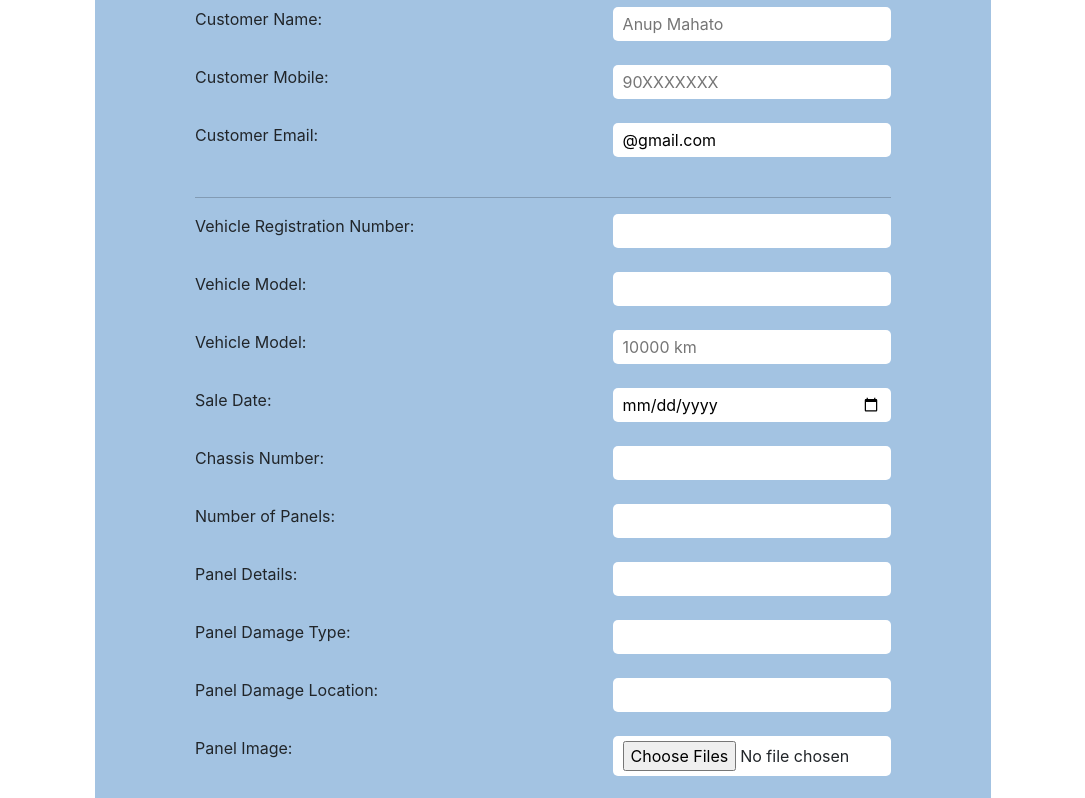
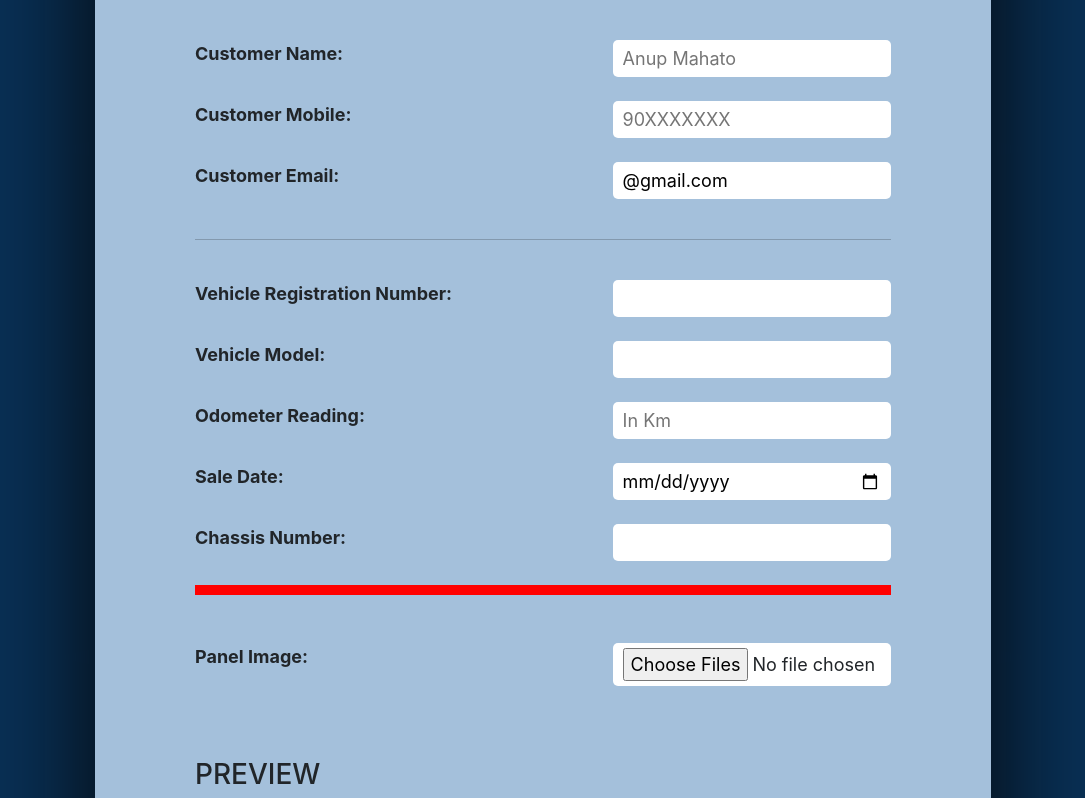
Before and after one commit to hiranmay1000/customer-car-report, a React (Create React App) app: page / in a window 1280 px wide. Shown: the part 360-1158 px from the top of the page, without its empty margins (97-1182 px from the left). Built offline with nearby package versions, Linux system fonts and the light colour scheme.

Commit message:
added adjust aspect ratio feature before downloading...

```diff
--- a/package.json
+++ b/package.json
@@ -13,6 +13,7 @@
     "react-dom": "^18.2.0",
     "react-scripts": "5.0.1",
     "sass": "^1.59.3",
+    "vercel": "^28.17.0",
     "web-vitals": "^2.1.4"
   },
   "scripts": {
--- a/public/index.html
+++ b/public/index.html
@@ -9,12 +9,6 @@
       name="description"
       content="Web site created using create-react-app"
     />
-    <link rel="apple-touch-icon" href="%PUBLIC_URL%/logo192.png" />
-    <!--
-      manifest.json provides metadata used when your web app is installed on a
-      user's mobile device or desktop. See https://developers.google.com/web/fundamentals/web-app-manifest/
-    -->
-    <link rel="manifest" href="%PUBLIC_URL%/manifest.json" />
     <link href="https://cdn.jsdelivr.net/npm/bootstrap@5.3.0-alpha1/dist/css/bootstrap.min.css" rel="stylesheet" integrity="sha384-GLhlTQ8iRABdZLl6O3oVMWSktQOp6b7In1Zl3/Jr59b6EGGoI1aFkw7cmDA6j6gD" crossorigin="anonymous">
 
     <!--
--- a/src/components/CustReportGen.jsx
+++ b/src/components/CustReportGen.jsx
@@ -3,10 +3,10 @@ import { Button } from "react-bootstrap";
 import jsPDF from "jspdf";
 import "jspdf-autotable";
 import msLogo from "../imgs/ms-logo.jpg";
+// import msHeroLogo from "../imgs/ms-applogo.png";
+// import PanelInput from "./PanelInput";
 
 export default function CustReportGen() {
-    // const currDate = new Date();
-
     const today = new Date();
     const yyyy = today.getFullYear();
     let mm = today.getMonth() + 1; // Months start at 0!
@@ -14,8 +14,7 @@ export default function CustReportGen() {
 
     if (dd < 10) dd = "0" + dd;
     if (mm < 10) mm = "0" + mm;
-
-    const currDate = dd + "/" + mm + "/" + yyyy;
+    const currDate = dd + "-" + mm + "-" + yyyy;
 
     const [dealerName, setDealerName] = useState("Bhandari Auto");
     const [dealerLocation, setDealerLocation] = useState("Kolkata");
@@ -32,10 +31,14 @@ export default function CustReportGen() {
     const [panelDetails, setPanelDetails] = useState("");
     const [panelDamageType, setPanelDamageType] = useState("");
     const [panelDamageLocation, setPanelDamageLocation] = useState("");
-    // const [panelImage, setPanelImage] = useState("");
+    const [panelImage, setPanelImage] = useState([]);
 
     const handleInputChange = (e, setter) => {
         setter(e.target.value);
+    };
+
+    const marutiLogo = () => {
+        doc.addImage(msLogo, 30, 15, 85, 18);
     };
 
     const doc = new jsPDF("portrait", "px", "a4", "false");
@@ -53,44 +56,76 @@ export default function CustReportGen() {
                 3: { columnWidth: "auto" },
             },
         };
-
-        doc.addImage(msLogo, 20, 20, 200, 40);
-        const dealerData = [
-            ["Dealer Name:", dealerName, "", ""],
-            ["City/Location:", dealerLocation, "", ""],
-            ["Date", dealerDate, "", ""],
-        ];
-
-        doc.autoTable(["DEALER DETAILS", "", "", ""], dealerData, tableConfig);
-
+        marutiLogo();
+        doc.setFontSize(12);
+        doc.text(370, 28, dealerDate);
+        doc.setFontSize(15);
+        doc.setTextColor("#777777");
+        doc.setFont("Helvetica", "bold");
+        doc.text(125, 55, `Dealer Name: ${dealerName} - ${dealerLocation} `);
+        // First Table
         const customerData = [
             ["Name of the customer", customerName, "", ""],
-            ["Mobile Number", customerMobile, "", ""],
-            ["Email Id", customerEmail, "", ""],
+            ["Mobile Number", customerMobile, "Email Id", customerEmail],
         ];
         doc.autoTable(
-            ["CUSTOMER DETAILS", ""],
+            ["CUSTOMER DETAILS", "", "", ""],
             customerData,
             tableConfig
         );
 
+        const tableConfig2 = {
+            columnStyles: {
+                0: { fontStyle: "bold" },
+                1: { columnWidth: "auto" },
+                2: { fontStyle: "bold" },
+                3: { columnWidth: "auto" },
+            },
+        };
+
+        // Second Table
         const vehicleData = [
-            ["Vehicle Registration Number", vehicleRegNo, "", ""],
-            ["Vehicle Model", vehicleModel, "", ""],
-            ["Odometer Reading: ", odoReading, "", ""],
+            [
+                "Vehicle Registration Number",
+                vehicleRegNo,
+                "Vehicle Model",
+                vehicleModel,
+            ],
+            [
+                "Odometer Reading: ",
+                odoReading,
+                "Chassis Number",
+                vehicleChassisNo,
+            ],
             ["Sale Date", vehicleSaleDate, "", ""],
-            ["Chassis Number", vehicleChassisNo, "", ""],
-            ["DAMAGE DETAILS", "", "", ""],
+            ["", "", "", ""],
+        ];
+        doc.autoTable(
+            ["VEHICLE DETAILS", "", "", ""],
+            vehicleData,
+            tableConfig2
+        );
+
+        // Third Table
+        const damageData = [
             ["Number of Panel damaged", numOfPanels, "", ""],
-        ];
-        doc.autoTable(["VEHICLE DETAILS", "", "", ""], vehicleData);
-
-        // Add table to the PDF
-        // Save the PDF
-
-        doc.addPage();
-        doc.addImage(msLogo, 20, 20, 200, 40);
-        const panelsData = [
+            ["", "", "", ""],
+            ["PANEL 1"],
+            ["Which body panel(s) require repair?", panelDetails, "", ""],
+            [
+                "What type of damage is present on the panel(s)?",
+                panelDamageType,
+                "",
+                "",
+            ],
+            [
+                "Where is the damage located on the panel(s)?",
+                panelDamageLocation,
+                "",
+                "",
+            ],
+            ["", "", "", ""],
+            ["PANEL 2"],
             ["Which body panel(s) require repair?", panelDetails, "", ""],
             [
                 "What type of damage is present on the panel(s)?",
@@ -105,23 +140,78 @@ export default function CustReportGen() {
                 "",
             ],
         ];
-        doc.autoTable(["PANEL 1", "", "", ""], panelsData, tableConfig);
+        doc.autoTable(["DAMAGE DETAILS", "", "", ""], damageData, tableConfig2);
 
+        // PDF Page 2
+        const PAGE_WIDTH = 595; // A4 page width in pixels
+        const PAGE_HEIGHT = 841; // A4 page height in pixels
+        const MAX_IMAGE_WIDTH = PAGE_WIDTH - 60; // Maximum width available for the image on the page
+        const MAX_IMAGE_HEIGHT = PAGE_HEIGHT - 60; // Maximum height available for the image on the page
+
+        for (let i = 0; i < panelImage.length; i++) {
+            const img = new Image();
+
+            img.onerror = function () {
+                console.error(`Error loading image ${panelImage[i]}`);
+            };
+
+            img.onload = (function (i) {
+                return function () {
+                    const imgAspectRatio = img.width / img.height;
+                    let imgWidth = MAX_IMAGE_WIDTH;
+                    let imgHeight = imgWidth / imgAspectRatio;
+                    if (imgHeight > MAX_IMAGE_HEIGHT) {
+                        imgHeight = MAX_IMAGE_HEIGHT;
+                        imgWidth = imgHeight * imgAspectRatio;
+                    }
                     doc.addPage();
-        doc.setFont("Helvetica", "bold");
-        doc.text(0, 0, "DEALER DETAILS");
+                    doc.addImage(
+                        panelImage[i],
+                        "JPEG",
+                        30,
+                        60,
+                        imgWidth / 3,
+                        imgHeight / 3
+                    );
+                };
+            })(i);
+
+            img.src = panelImage[i];
+        }
+
+        // Save the PDF to a local file
+        // doc.save("example.pdf");
+
         doc.save("customer-report.pdf");
     };
 
+    const onSelectImgFile = (e) => {
+        const selectedFiles = e.target.files;
+        const selectedFilesArr = Array.from(selectedFiles);
+
+        const imgArr = selectedFilesArr.map((file) => {
+            return URL.createObjectURL(file);
+        });
+        setPanelImage(imgArr);
+    };
+
+    const formHandle = (e) => {
+        document.getElementById("form").innerHTML =
+            "<label>Input: <input type='text' /></label>";
+    };
+
     return (
+        <>
             <div className="customer-input">
-            <form onSubmit={handleSubmit}>
+                <form onSubmit={handleSubmit} onClick={formHandle}>
                     <label>
                         Dealer Name:
                         <input
                             type="text"
                             value={dealerName}
-                        onChange={(e) => handleInputChange(e, setDealerName)}
+                            onChange={(e) =>
+                                handleInputChange(e, setDealerName)
+                            }
                         />
                     </label>
                     <br />
@@ -141,18 +231,24 @@ export default function CustReportGen() {
                         <input
                             type="date"
                             value={dealerDate}
-                        onChange={(e) => handleInputChange(e, setDealerDate)}
+                            min="1970-01-01"
+                            onChange={(e) =>
+                                handleInputChange(e, setDealerDate)
+                            }
                         />
                     </label>
                     <br />
                     <hr />
+                    <br />
                     <label>
                         Customer Name:
                         <input
                             type="text"
                             value={customerName}
                             placeholder={"Anup Mahato"}
-                        onChange={(e) => handleInputChange(e, setCustomerName)}
+                            onChange={(e) =>
+                                handleInputChange(e, setCustomerName)
+                            }
                         />
                     </label>
                     <br />
@@ -174,17 +270,22 @@ export default function CustReportGen() {
                             type="text"
                             value={customerEmail}
                             placeholder="username@gmail.com"
-                        onChange={(e) => handleInputChange(e, setCustomerEmail)}
+                            onChange={(e) =>
+                                handleInputChange(e, setCustomerEmail)
+                            }
                         />
                     </label>
                     <br />
                     <hr />
+                    <br />
                     <label>
                         Vehicle Registration Number:
                         <input
                             type="text"
                             value={vehicleRegNo}
-                        onChange={(e) => handleInputChange(e, setVehicleRegNo)}
+                            onChange={(e) =>
+                                handleInputChange(e, setVehicleRegNo)
+                            }
                         />
                     </label>
                     <br />
@@ -193,17 +294,21 @@ export default function CustReportGen() {
                         <input
                             type="text"
                             value={vehicleModel}
-                        onChange={(e) => handleInputChange(e, setVehicleModel)}
+                            onChange={(e) =>
+                                handleInputChange(e, setVehicleModel)
+                            }
                         />
                     </label>
                     <br />
                     <label>
-                    Vehicle Model:
+                        Odometer Reading:
                         <input
-                        type="text"
+                            type="number"
                             value={odoReading}
-                        placeholder={"10000 km"}
-                        onChange={(e) => handleInputChange(e, setOdoReading)}
+                            placeholder={"In Km"}
+                            onChange={(e) =>
+                                handleInputChange(e, setOdoReading)
+                            }
                         />
                     </label>
                     <br />
@@ -229,57 +334,63 @@ export default function CustReportGen() {
                         />
                     </label>
                     <br />
-                <label>
-                    Number of Panels:
-                    <input
-                        type="number"
-                        value={numOfPanels}
-                        onChange={(e) => handleInputChange(e, setNumOfPanels)}
-                    />
-                </label>
+                    <div id="form"></div>
                     <br />
-                <label>
-                    Panel Details:
-                    <input
-                        type="text"
-                        value={panelDetails}
-                        onChange={(e) => handleInputChange(e, setPanelDetails)}
-                    />
-                </label>
-                <br />
-                <label>
-                    Panel Damage Type:
-                    <input
-                        type="text"
-                        value={panelDamageType}
-                        onChange={(e) =>
-                            handleInputChange(e, setPanelDamageType)
-                        }
-                    />
-                </label>
-                <br />
-                <label>
-                    Panel Damage Location:
-                    <input
-                        type="text"
-                        value={panelDamageLocation}
-                        onChange={(e) =>
-                            handleInputChange(e, setPanelDamageLocation)
-                        }
-                    />
-                </label>
                     <br />
                     <label>
                         Panel Image:
                         <input
                             type="file"
                             multiple
-                        // onChange={(e) => setPanelImage(e.target.files)}
+                            name="images"
+                            onChange={onSelectImgFile}
                         />
                     </label>
+
+                    <br />
+                    <ImgPrevComp
+                        panelImage={panelImage}
+                        setPanelImage={setPanelImage}
+                    />
                     <br />
                     <Button type="submit">Generate Report</Button>
                 </form>
             </div>
+        </>
     );
 }
+
+const ImgPrevComp = (ipc) => {
+    return (
+        <div className="preview-panel-img my-5">
+            <h3>PREVIEW</h3>
+            <div className="images">
+                {ipc.panelImage &&
+                    ipc.panelImage.map((image, index) => {
+                        return (
+                            <div className="image" key={image}>
+                                <img
+                                    src={image}
+                                    alt={"panelImgs"}
+                                    height="200"
+                                />
+                                <p>{index + 1}</p>
+                                <button
+                                    type="submit"
+                                    onClick={() => {
+                                        ipc.setPanelImage(
+                                            ipc.panelImage.filter(
+                                                (e) => e !== image
+                                            )
+                                        );
+                                    }}
+                                >
+                                    Delete Image
+                                </button>
+                            </div>
+                        );
+                    })}
+            </div>
+        </div>
+    );
+};
--- /dev/null
+++ b/src/components/PanelInput.jsx
@@ -0,0 +1,24 @@
+import React, { useState } from "react";
+
+export default function PanelInput() {
+    const [inputFreq, setInputFreq] = useState(1);
+
+    const getNum = (e) => {
+        let num = e.target.value;
+        setInputFreq(num);
+    };
+
+    return (
+        <>
+            <label>
+                Number:
+                <input type="number" value={inputFreq} onChange={getNum} />
+            </label>
+            <br />
+            <label>
+                Input:
+                <input type="text" />
+            </label>
+        </>
+    );
+}
--- a/src/styles/CustReportGen.scss
+++ b/src/styles/CustReportGen.scss
@@ -1,14 +1,21 @@
+body {
+    background-color: #093157;
+}
 .customer-input {
     width: 70%;
     margin: 60px auto;
-    background-color: rgb(163, 195, 226);
-    border-radius: 25px;
+    background-color: rgb(164, 192, 219);
+    border-radius: 50px;
     padding: 100px 100px;
+    box-shadow: 0px 0px 120px #050505;
+    position: relative;
 
     form {
         label {
             display: flex;
             justify-content: space-between;
+            font-weight: bold;
+            font-size: large;
 
             input {
                 border: none;
@@ -23,6 +30,46 @@
                 }
             }
         }
+
+        #form{
+            width: 100%;
+            height: 10px;
+            background-color: red;
+        }
+    }
+}
+
+.preview-panel-img {
+    margin: auto;
+    display: flex;
+    flex-wrap: wrap;
+    flex-direction: row;
+    justify-content: flex-start;
+    overflow: hidden;
+
+    .images {
+        left: -100px;
+        display: flex;
+        flex-wrap: wrap;
+    }
+
+    .image {
+        margin: 5px;
+        position: relative;
+    }
+    .image button {
+        position: absolute;
+        background-color: lightcoral;
+        border-radius: 5px;
+        border: none;
+        color: #fff;
+        right: 0;
+        bottom: 0;
+        cursor: pointer;
+
+        &:hover {
+            background-color: red;
+        }
     }
 }
 
@@ -33,7 +80,6 @@
 
         form {
             label {
-
                 input {
                     width: 50%;
                     padding: 5px 10px;
@@ -45,6 +91,5 @@
                 }
             }
         }
-
     }
 }
```
Also changed, not shown: src/imgs/ms-applogo.png (added), 1 other file (tests, documents, lock files or other folders). Lines whose indentation alone changed are shown as unchanged.
